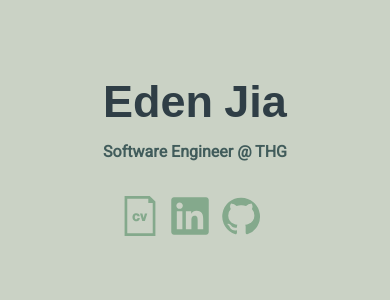
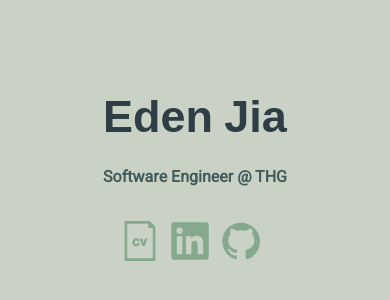
Before and after one commit to H0PP3R/www.edenjia.com, a React (Create React App) app: page / in a window 390 px wide. Shown: the part 286-586 px from the top of the page. Built offline with nearby package versions, Linux system fonts and the light colour scheme; the HTML template or start-up script is replaced by a standard one.

Commit message:
changed title and subtitle styling

```diff
--- a/src/pages/Home.css
+++ b/src/pages/Home.css
@@ -43,22 +43,17 @@ svg {
 }
 
 .homepage-intro-card {
-  display: flex;
-  justify-content: space-between;
-  align-items: center;
+  display: column;
 }
 
 .homepage-title {
   width: 100% !important;
   margin-top: 20px;
-  order: 2;
-  padding-right: 15px;
 }
 
 .homepage-subtitle {
   width: 100% !important;
   margin-top: 10px;
-  order: 3;
 }
 
 .homepage-socials {
@@ -77,23 +72,3 @@ svg {
   fill: var(--tertiary-color) !important;
   transition: fill 0.3s ease;
 }
-
-@media (max-width: 1024px) {
-  .homepage-intro-card {
-    flex-direction: column;
-  }
-
-  .homepage-title {
-    margin-top: 0px;
-    padding-right: 0px;
-  }
-
-  .homepage-subtitle {
-    margin-top: 0px;
-  }
-
-  .homepage-lightbulb-container {
-    width: 80px;
-    height: 80px;
-  }
-}
```
